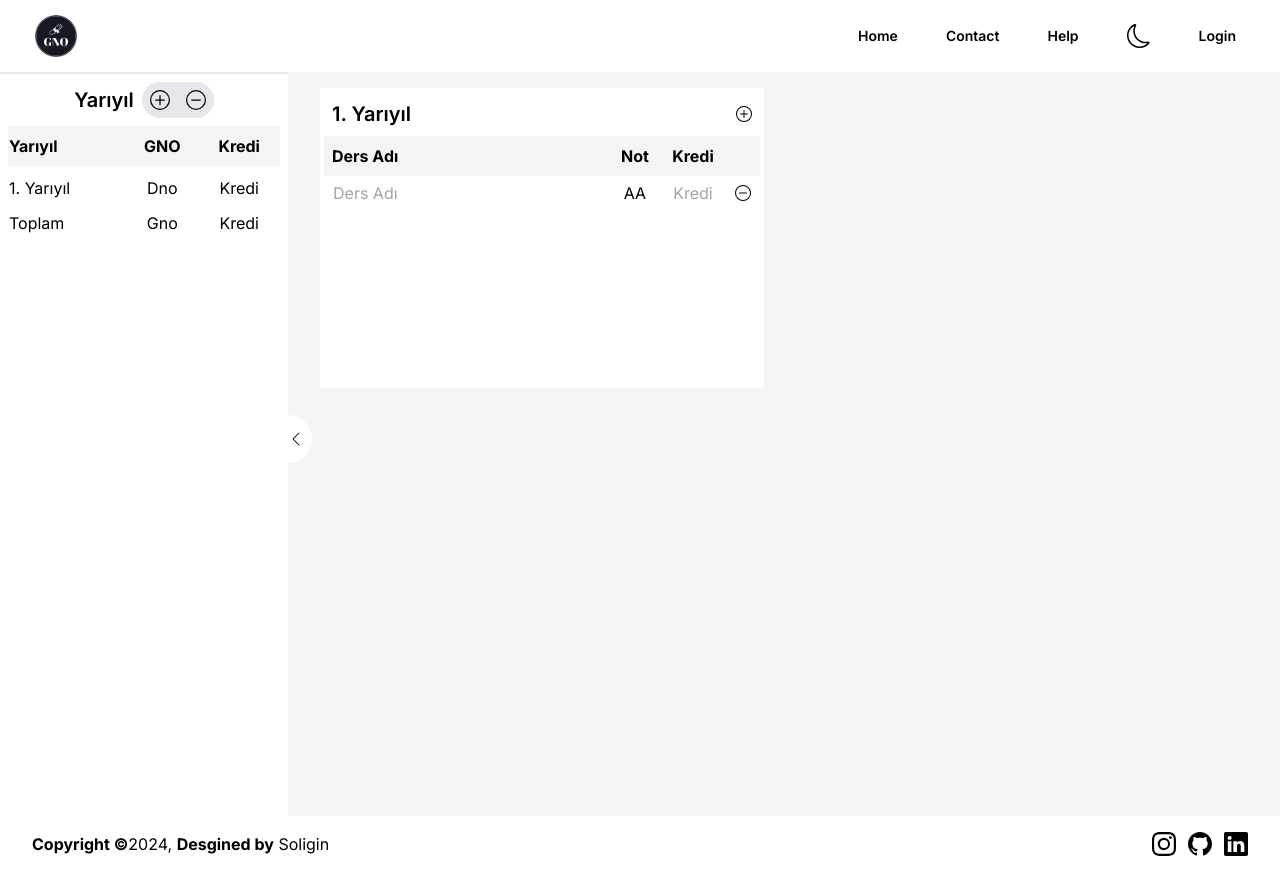
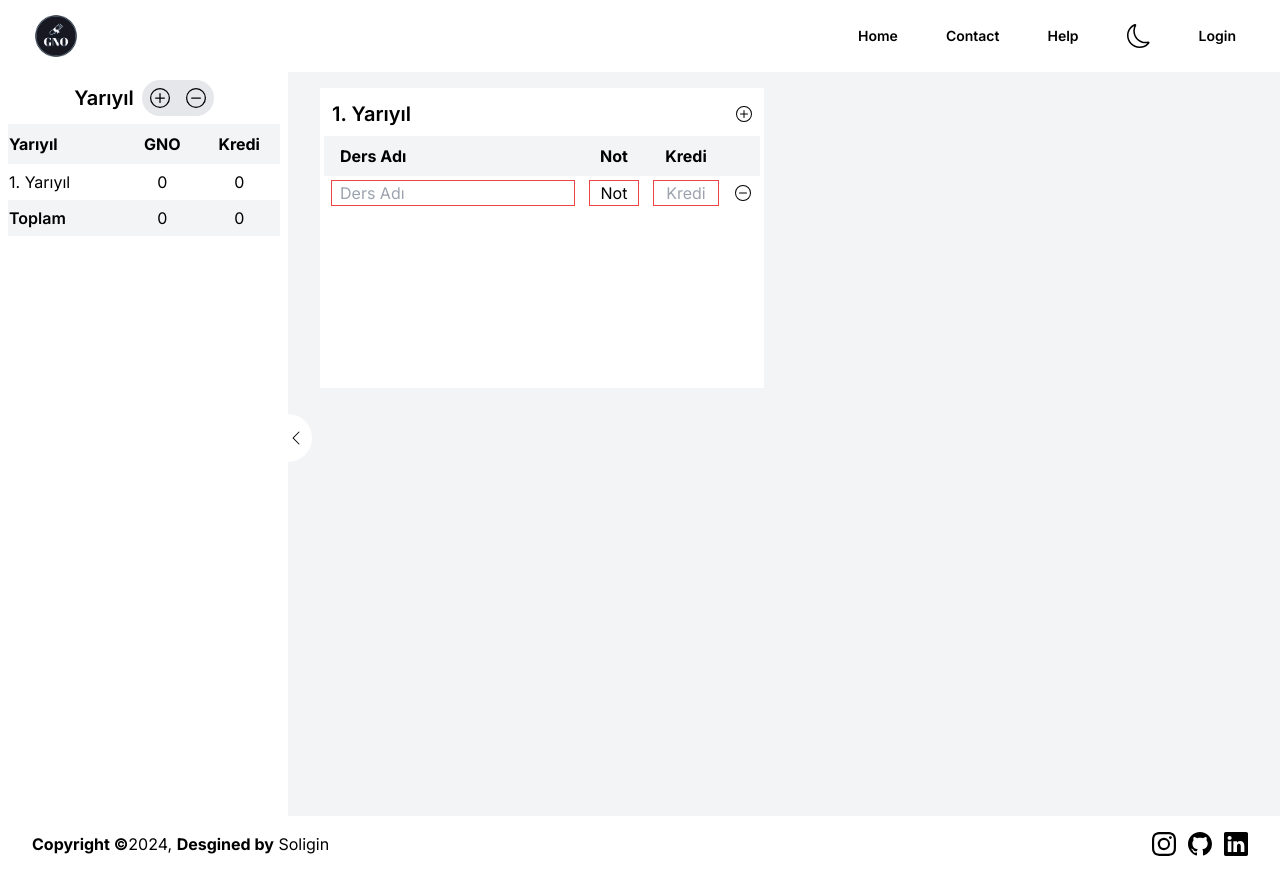
Before and after one commit to KursatDoganCelik/Gpa-Calculator, a Next.js app: page / in a window 1280 px wide. Built offline with nearby package versions, Linux system fonts and the light colour scheme.

Commit message:
faynıli lokal storıc

```diff
--- a/package.json
+++ b/package.json
@@ -13,6 +13,7 @@
     "@heroicons/react": "^2.1.3",
     "@radix-ui/react-slot": "^1.0.2",
     "@radix-ui/react-tooltip": "^1.0.7",
+    "@uidotdev/usehooks": "^2.4.1",
     "class-variance-authority": "^0.7.0",
     "clsx": "^2.1.0",
     "lucide-react": "^0.372.0",
--- a/src/app/layout.tsx
+++ b/src/app/layout.tsx
@@ -19,7 +19,7 @@ export default function RootLayout({
 }>) {
   return (
     <html lang="en" className={inter.className} suppressHydrationWarning>
-      <body className=" grid min-h-screen grid-rows-[auto_1fr_auto]">
+      <body className=" grid min-h-screen grid-rows-[auto_1fr_auto] bg-white dark:bg-black">
         <Providers>
           <Header />
           {children}
--- a/src/config/boxLength.ts
+++ b/src/config/boxLength.ts
@@ -1,2 +1,2 @@
-export const maxSemesterLength = 12;
+export const maxSemesterLength = 8;
 export const maxCourseLength = 6;
--- a/src/containers/Home/components/CourseBox.tsx
+++ b/src/containers/Home/components/CourseBox.tsx
@@ -13,12 +13,12 @@ export default function CourseBox({
   courseIndex: number;
   course: Course;
 }) {
-  const { handleCourseChange, removeCourse } = useContext(SemesterContext);
-  const style = 'bg-transparent ring-gray-400 placeholder:text-gray-400 focus:ring-1';
+  const { semesters, handleCourseChange, removeCourse } = useContext(SemesterContext);
+  const style = 'bg-transparent placeholder:text-gray-400';
 
   return (
     <tr className="even:bg-gray-100 dark:even:bg-gray-900">
-      <td>
+      <td className="px-2">
         <input
           type="text"
           name="name"
@@ -26,18 +26,21 @@ export default function CourseBox({
           placeholder="Ders Adı"
           value={course.name}
           onChange={(e) => handleCourseChange(e, 'name', semesterIndex, courseIndex)}
-          className={`w-full pl-2 ${style}`}
+          className={`w-full pl-2 ${!course.name && 'ring-1 ring-red-500'} ${style}`}
         />
       </td>
 
-      <td>
+      <td className="px-2">
         <select
           name="note"
           autoComplete="off"
           value={course.note}
           onChange={(e) => handleCourseChange(e, 'note', semesterIndex, courseIndex)}
-          className={`rm-arrow w-12 text-center dark:bg-black dark:text-white ${style}`}
+          className={`rm-arrow w-12 text-center dark:bg-black dark:text-white ${!course.note && 'ring-1 ring-red-500'} ${style}`}
         >
+          <option value="" hidden>
+            Not
+          </option>
           {Object.entries(NoteTypes.AA).map(([key, value]) => (
             <option key={key} value={value}>
               {key}
@@ -46,7 +49,7 @@ export default function CourseBox({
         </select>
       </td>
 
-      <td>
+      <td className="px-2">
         <input
           type="number"
           name="credit"
@@ -55,13 +58,15 @@ export default function CourseBox({
           min={1}
           value={course.credit}
           onChange={(e) => handleCourseChange(e, 'credit', semesterIndex, courseIndex)}
-          className={`rm-arrow w-16 text-center ${style}`}
+          className={`rm-arrow w-16 text-center ${!course.credit && 'ring-1 ring-red-500'} ${style}`}
         />
       </td>
 
       <td>
         <button
-          onClick={() => removeCourse(courseIndex, semesterIndex)}
+          onClick={() => {
+            semesters[semesterIndex]?.courses.length > 1 && removeCourse(courseIndex, semesterIndex);
+          }}
           className="flex size-8 items-center justify-center hover:text-red-500"
         >
           <BsDashCircle size={16} />
--- a/src/containers/Home/components/SemesterBox.tsx
+++ b/src/containers/Home/components/SemesterBox.tsx
@@ -3,6 +3,7 @@ import CourseBox from './CourseBox';
 import { BsPlusCircle } from 'react-icons/bs';
 import { useContext, useMemo } from 'react';
 import { SemesterContext } from '@/context/SemesterContext';
+import { maxCourseLength } from '@/config/boxLength';
 
 export default function SemesterBox({ semesterIndex }: { semesterIndex: number }) {
   const { semesters, addCourse } = useContext(SemesterContext);
@@ -13,7 +14,9 @@ export default function SemesterBox({ semesterIndex }: { semesterIndex: number }
         <p className="py-2 text-xl font-semibold">{semesterIndex! + 1}. Yarıyıl</p>
         <button
           className="flex size-8 items-center justify-center hover:text-green-500"
-          onClick={() => addCourse(semesterIndex)}
+          onClick={() => {
+            maxCourseLength > semesters[semesterIndex]?.courses.length && addCourse(semesterIndex);
+          }}
         >
           <BsPlusCircle size={16} />
         </button>
@@ -21,9 +24,9 @@ export default function SemesterBox({ semesterIndex }: { semesterIndex: number }
       <table className="w-full">
         <thead>
           <tr className="bg-gray-100 dark:bg-gray-900 ">
-            <th className="p-2 text-left">Ders Adı</th>
-            <th className="w-12 p-2 text-center">Not</th>
-            <th className="w-16 p-2 text-center">Kredi</th>
+            <th className="px-4 py-2 text-left">Ders Adı</th>
+            <th className="w-12 px-4 py-2 text-center">Not</th>
+            <th className="w-16 px-4 py-2 text-center">Kredi</th>
             <th className="w-8"></th>
           </tr>
         </thead>
--- a/src/containers/Home/components/Sidebar.tsx
+++ b/src/containers/Home/components/Sidebar.tsx
@@ -2,9 +2,11 @@
 import { useContext, useState } from 'react';
 import { BsChevronLeft, BsPlusCircle, BsDashCircle } from 'react-icons/bs';
 import { SemesterContext } from '@/context/SemesterContext';
+import { maxSemesterLength } from '@/config/boxLength';
 
 export default function Sidebar() {
-  const { semesters, addSemester, removeSemester, semesterInfos, totalCreditAndGpa } = useContext(SemesterContext);
+  const { semesters, addSemester, removeSemester, semesterCreditAndGpa, totalCreditAndGpa } =
+    useContext(SemesterContext);
 
   const [toggleCollapse, setToggleCollapse] = useState(false);
   const [sidebarRender, setSidebarRender] = useState(false);
@@ -18,7 +20,7 @@ export default function Sidebar() {
 
   return (
     <div
-      className={`sticky top-0 flex h-[calc(100vh-56px)] flex-col justify-between border-t-2 bg-white dark:bg-black ${toggleCollapse ? 'w-0' : 'w-72'}`}
+      className={`sticky top-0 flex h-[calc(100vh-56px)] flex-col justify-between bg-white dark:bg-black ${toggleCollapse ? 'w-0' : 'w-72'}`}
       style={{ transition: 'width 500ms cubic-bezier(.8,.2,.8,.7) 0s ' }}
     >
       {!sidebarRender && (
@@ -26,8 +28,20 @@ export default function Sidebar() {
           <div className="flex items-center justify-center gap-2 pb-2 text-xl font-semibold">
             <p>Yarıyıl</p>
             <button className="flex cursor-default gap-4 rounded-full bg-gray-200 p-2 dark:bg-gray-800">
-              <BsPlusCircle className="cursor-pointer hover:text-green-500" size={20} onClick={addSemester} />
-              <BsDashCircle className="cursor-pointer hover:text-red-500" size={20} onClick={removeSemester} />
+              <BsPlusCircle
+                className="cursor-pointer hover:text-green-500"
+                size={20}
+                onClick={() => {
+                  maxSemesterLength > semesters.length && addSemester();
+                }}
+              />
+              <BsDashCircle
+                className="cursor-pointer hover:text-red-500"
+                size={20}
+                onClick={() => {
+                  semesters.length > 1 && removeSemester();
+                }}
+              />
             </button>
           </div>
           <table className="w-full">
@@ -39,20 +53,23 @@ export default function Sidebar() {
               </tr>
             </thead>
 
-            <tbody>
-              {semesters.map((_, index) => (
-                <tr key={index} className="text-center">
-                  <td className="pt-2.5 text-left">{index + 1}. Yarıyıl</td>
-                  <td className="pt-2.5">{semesterInfos[index].gpa}</td>
-                  <td className="pt-2.5">{semesterInfos[index].credit}</td>
-                </tr>
-              ))}
+            <tbody className="divide-y-2">
+              {semesters.map((_, index) => {
+                return (
+                  <tr key={index} className="text-center">
+                    <td className="py-1.5 text-left">{index + 1}. Yarıyıl</td>
+                    <td className="py-1.5">{semesterCreditAndGpa(index).gpa}</td>
+                    <td className="py-1.5">{semesterCreditAndGpa(index).credit}</td>
+                  </tr>
+                );
+              })}
             </tbody>
+
             <tfoot>
-              <tr className="text-center">
-                <td className="pt-2.5 text-left">Toplam</td>
-                <td className="pt-2.5">{totalCreditAndGpa.gpa}</td>
-                <td className="pt-2.5">{totalCreditAndGpa.credit}</td>
+              <tr className="bg-gray-100 text-center dark:bg-gray-900">
+                <td className="py-1.5 text-left font-semibold">Toplam</td>
+                <td className="py-1.5">{totalCreditAndGpa().totalGpa}</td>
+                <td className="py-1.5">{totalCreditAndGpa().totalCredit}</td>
               </tr>
             </tfoot>
           </table>
--- a/src/context/SemesterContext.tsx
+++ b/src/context/SemesterContext.tsx
@@ -1,9 +1,9 @@
 import type { Course, Semester, SemesterInfo } from '@/config/types';
-import { calculateGPA } from '@/constants/CalculateGpa';
-import React, { PropsWithChildren, createContext, useState } from 'react';
+import { calculateGPA } from '@/lib/utils';
+import { PropsWithChildren, createContext, useEffect, useState } from 'react';
 
 export const SemesterContext = createContext({
-  semesters: [{ courses: [{ name: '', note: '4', credit: '' }] }],
+  semesters: [{ courses: [{ name: '', note: '', credit: '' }] }],
   addSemester: () => {},
   removeSemester: () => {},
   addCourse: (semesterIndex: number) => {},
@@ -14,31 +14,29 @@ export const SemesterContext = createContext({
     semesterIndex: number,
     courseIndex: number
   ) => {},
-  semesterInfos: [{ credit: 'Kredi', gpa: 'Dno' }] as SemesterInfo[],
-  totalCreditAndGpa: { credit: 'Kredi', gpa: 'Gno' } as SemesterInfo,
+  semesterCreditAndGpa: (semesterIndex: number) => {
+    return { credit: 0, gpa: 0 };
+  },
+  totalCreditAndGpa: () => {
+    return { totalCredit: 0, totalGpa: 0 };
+  },
 });
 
 const SemesterProvider: React.FC<PropsWithChildren> = ({ children }) => {
-  const [semesters, setSemesters] = useState<Semester[]>([{ courses: [{ name: '', note: '4', credit: '' }] }]);
-  const [semesterInfos, setSemesterInfos] = useState<SemesterInfo[]>([{ credit: 'Kredi', gpa: 'Dno' }]);
-  const [totalCreditAndGpa, setTotalCreditandGpa] = useState<SemesterInfo>({ credit: 'Kredi', gpa: 'Gno' });
+  const [semesters, setSemesters] = useState<Semester[]>([{ courses: [{ name: '', note: '', credit: '' }] }]);
 
   const addSemester = () => {
-    const newSemester = { courses: [{ name: '', note: '4', credit: '' }] };
-    const newSemesterInfo = { credit: 'Kredi', gpa: 'Dno' };
-
+    const newSemester = { courses: [{ name: '', note: '', credit: '' }] };
     setSemesters((prev) => [...prev, newSemester]);
-    setSemesterInfos((prev) => [...prev, newSemesterInfo]);
   };
 
   const removeSemester = () => {
     setSemesters((prev) => prev.slice(0, -1));
-    setSemesterInfos((prev) => prev.slice(0, -1));
   };
 
   const addCourse = (semesterIndex: number) => {
     const updatedSemesters = [...semesters];
-    updatedSemesters[semesterIndex].courses.push({ name: '', note: '4', credit: '' });
+    updatedSemesters[semesterIndex].courses.push({ name: '', note: '', credit: '' });
     setSemesters(updatedSemesters);
   };
 
@@ -48,7 +46,6 @@ const SemesterProvider: React.FC<PropsWithChildren> = ({ children }) => {
       (_, index) => index !== courseIndex
     );
     setSemesters(updatedSemesters);
-    updateSemesterInfo(semesterIndex);
   };
 
   const handleCourseChange = (
@@ -60,42 +57,68 @@ const SemesterProvider: React.FC<PropsWithChildren> = ({ children }) => {
     const updatedSemesters = [...semesters];
     updatedSemesters[semesterIndex].courses[courseIndex][field] = e.target.value;
     setSemesters(updatedSemesters);
-    updateSemesterInfo(semesterIndex);
   };
 
-  // calculate GPA and Credit for given semester
-  const updateSemesterInfo = (semesterIndex: number) => {
-    //check this semester is full
-    const isSemesterFull = semesters[semesterIndex].courses.every((course) => {
+  const semesterCreditAndGpa = (semesterIndex: number) => {
+    let credit = 0;
+    let gpa = 0;
+
+    const isSemesterFull = semesters[semesterIndex].courses.every((course: any) => {
       return Object.values(course).every((value) => (value as string).trim() !== '');
     });
 
-    //check all semester is full
+    if (isSemesterFull) {
+      credit = semesters[semesterIndex].courses.reduce((acc: any, course: any) => acc + Number(course.credit), 0);
+      gpa = calculateGPA(semesters[semesterIndex].courses);
+    }
+    return { credit, gpa };
+  };
+
+  const totalCreditAndGpa = () => {
+    let totalCredit = 0;
+    let totalGpa = 0;
+
     const isAllFull = semesters.every((semester) => {
       return semester.courses.every((course) => {
         return Object.values(course).every((value) => (value as string).trim() !== '');
       });
     });
 
-    if (isSemesterFull) {
-      const updatedSemesterInfos = [...semesterInfos];
-      const credit = semesters[semesterIndex].courses.reduce((acc, course) => acc + Number(course.credit), 0);
-      const gpa = calculateGPA(semesters[semesterIndex].courses);
+    if (isAllFull) {
+      totalCredit = semesters.reduce((acc, semester) => {
+        return acc + semester.courses.reduce((acc, course) => acc + Number(course.credit), 0);
+      }, 0);
+      totalGpa = calculateGPA(
+        semesters
+          .flat()
+          .map((semester) => semester.courses)
+          .flat()
+      );
+    }
+    return { totalCredit, totalGpa };
+  };
 
-      updatedSemesterInfos[semesterIndex] = { credit: credit, gpa: gpa };
-      setSemesterInfos(updatedSemesterInfos);
-      if (isAllFull) {
-        const totalCredit = updatedSemesterInfos.reduce((acc, semester) => acc + Number(semester.credit), 0);
-        const totalGpa = calculateGPA(
-          semesters
-            .flat()
-            .map((semester) => semester.courses)
-            .flat()
-        );
-        setTotalCreditandGpa({ credit: totalCredit, gpa: totalGpa });
+  useEffect(() => {
+    try {
+      const localStorageItem = localStorage.getItem('semesters');
+      if (localStorageItem) {
+        if (localStorageItem === JSON.stringify([{ courses: [{ name: '', note: '', credit: '' }] }])) {
+          return;
+        }
+        setSemesters(JSON.parse(localStorageItem));
       }
+    } catch (error) {
+      console.error(error);
     }
-  };
+  }, []);
+
+  useEffect(() => {
+    try {
+      localStorage.setItem('semesters', JSON.stringify(semesters));
+    } catch (error) {
+      console.error(error);
+    }
+  }, [JSON.stringify(semesters)]);
 
   return (
     <SemesterContext.Provider
@@ -106,7 +129,7 @@ const SemesterProvider: React.FC<PropsWithChildren> = ({ children }) => {
         addCourse,
         removeCourse,
         handleCourseChange,
-        semesterInfos,
+        semesterCreditAndGpa,
         totalCreditAndGpa,
       }}
     >
--- a/src/constants/CalculateGpa.ts
+++ b/src/lib/utils.ts
@@ -10,8 +10,6 @@ export const calculateGPA = (courses: Course[]) => {
     weightedCredits += credit * +course.note;
     totalCredit += credit;
   });
-
   gpa = +(weightedCredits / totalCredit).toFixed(2);
-
   return gpa;
 };
```
Also changed, not shown: 1 other file (tests, documents, lock files or other folders).
